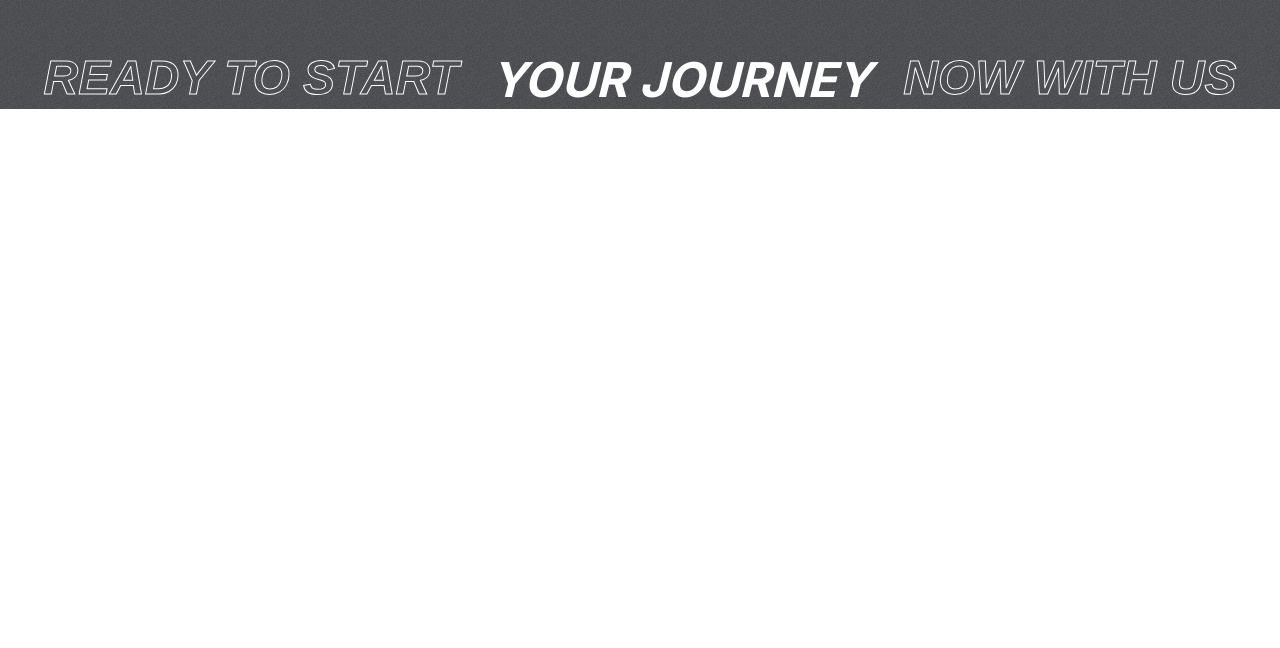
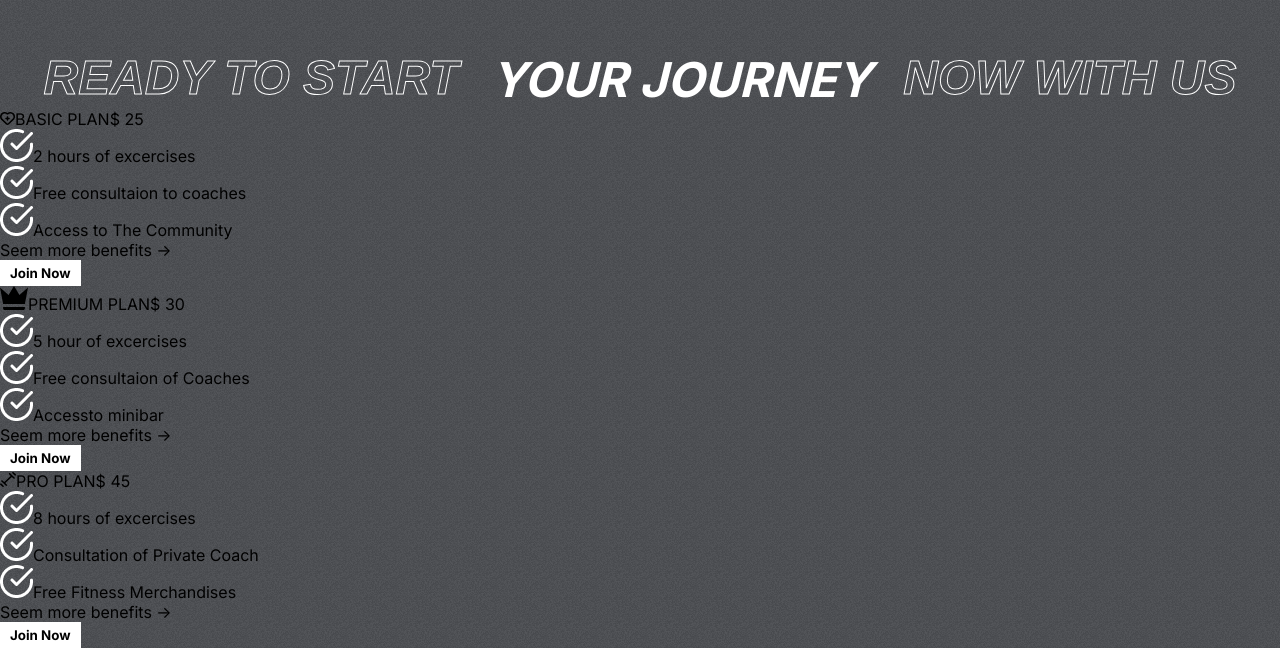
Before and after one commit to Saworieza/Fitness-Club, a React (Create React App) app: page / in a window 1280 px wide. Shown: the part 1813-2461 px from the top of the page. Before the commit the page ends 1922 px from the top, so only its background shows below. Built offline with nearby package versions, Linux system fonts and the light colour scheme.

Commit message:
added plans data

```diff
--- a/src/components/Plans/Plans.jsx
+++ b/src/components/Plans/Plans.jsx
@@ -1,5 +1,7 @@
 import React from 'react';
 import './Plans.css';
+import {plansData} from '../../data/plansData';
+import whiteTick from '../../assets/whiteTick.png'
 
 const Plans = () => {
   return (
@@ -9,6 +11,33 @@ const Plans = () => {
             <span>YOUR JOURNEY</span>
             <span className='stroke-text'>NOW WITH US</span>
         </div>
+
+        {/* Plans card */}
+        <div className='plans'>
+          {plansData.map((plan, i)=>(
+            <div className='plan' key={i}>
+              {plan.icon}
+              <span>{plan.name}</span>
+              <span>$ {plan.price}</span>
+
+              <div className='features'>
+                {plan.features.map((feature, i)=>(
+                  <div className='feature'>
+                    <img src={whiteTick} alt='' />
+                    <span key={i}>{feature}</span>
+                  </div>
+                ))}
+              </div>
+
+              <div>
+                <span>Seem more benefits -> </span>
+              </div>
+              <button className='btn'>
+                  Join Now
+              </button>
+            </div>
+          ))}
+        </div>
     </div>
   )
 }
```
